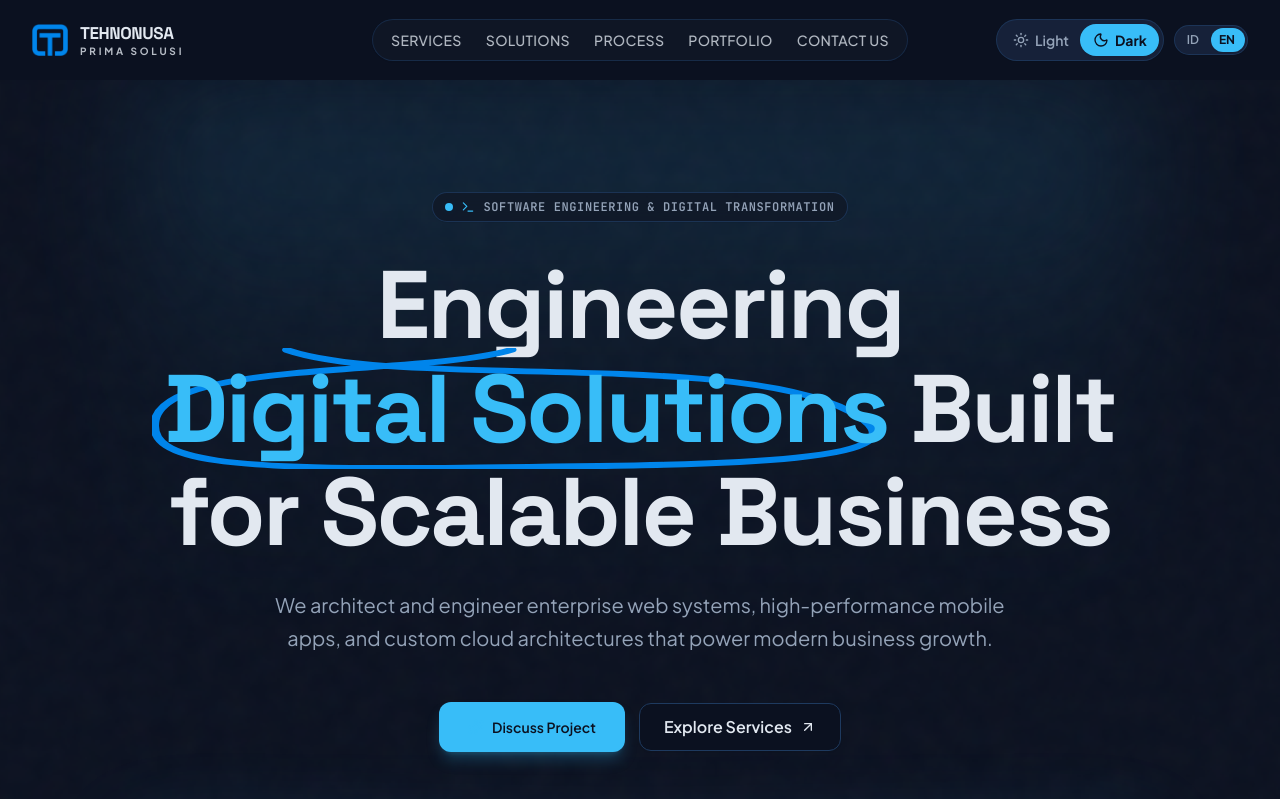
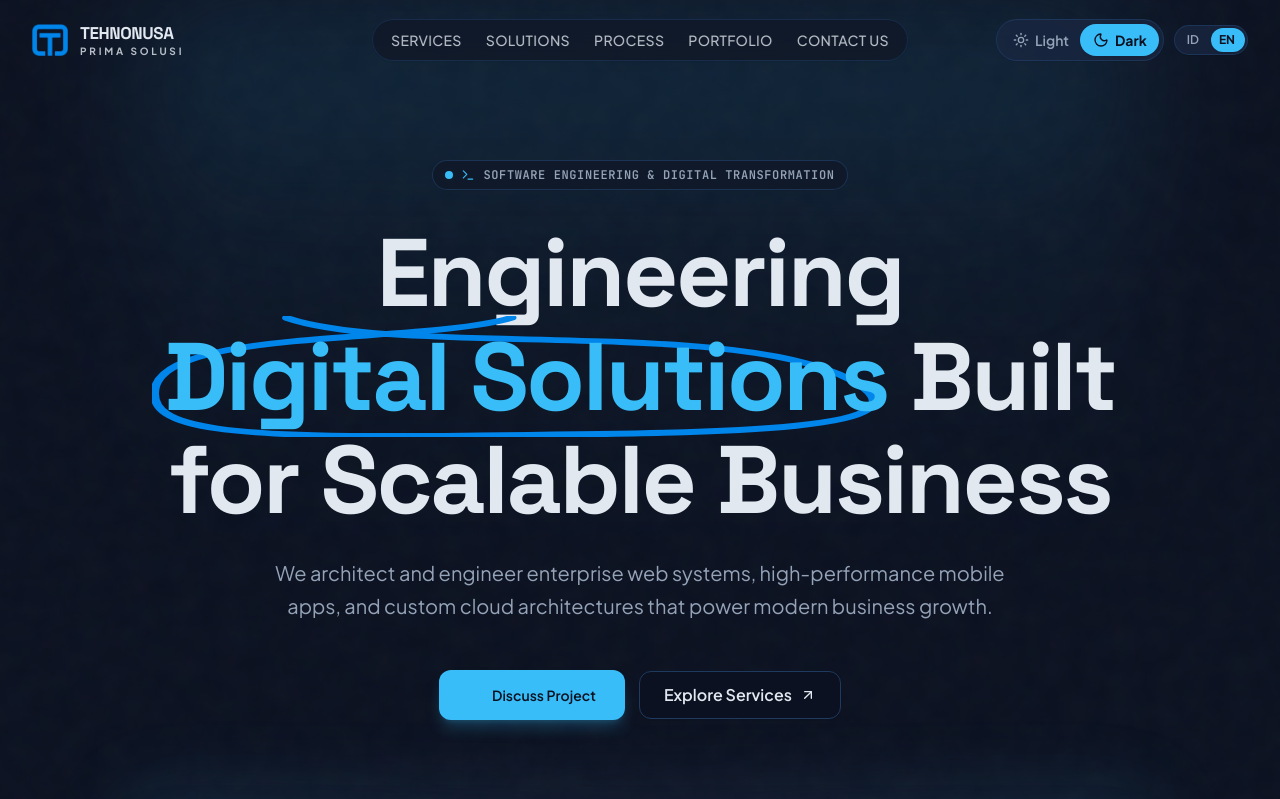
Before and after one commit to TehnonusaPS/tehnonusa-prima-solusi, a Next.js app: page /en in a window 1280 px wide. Shown: the top 799 px of the page. Built offline with nearby package versions, Linux system fonts and the light colour scheme.

Commit message:
feat(navbar): make navbar float seamlessly over hero starry background without separate solid top band

```diff
--- a/src/components/layout/navbar.tsx
+++ b/src/components/layout/navbar.tsx
@@ -57,7 +57,7 @@ export function Navbar({ className }: NavbarProps) {
   return (
     <header
       className={cn(
-        "sticky top-0 z-50 w-full transition-all duration-300",
+        "fixed top-0 left-0 right-0 z-50 w-full transition-all duration-300",
         hasBackdrop
           ? "bg-background/85 backdrop-blur-md border-b border-border shadow-xs"
           : "bg-transparent border-b-0 shadow-none",
--- a/src/components/sections/hero/hero-section.tsx
+++ b/src/components/sections/hero/hero-section.tsx
@@ -57,7 +57,7 @@ export function HeroSection({ className }: HeroSectionProps) {
   return (
     <section
       className={cn(
-        "relative overflow-hidden pt-12 pb-20 sm:pt-20 sm:pb-32 lg:pt-28 lg:pb-36 border-b border-border/40",
+        "relative overflow-hidden pt-24 pb-20 sm:pt-32 sm:pb-32 lg:pt-40 lg:pb-36 border-b border-border/40",
         className
       )}
     >
```
